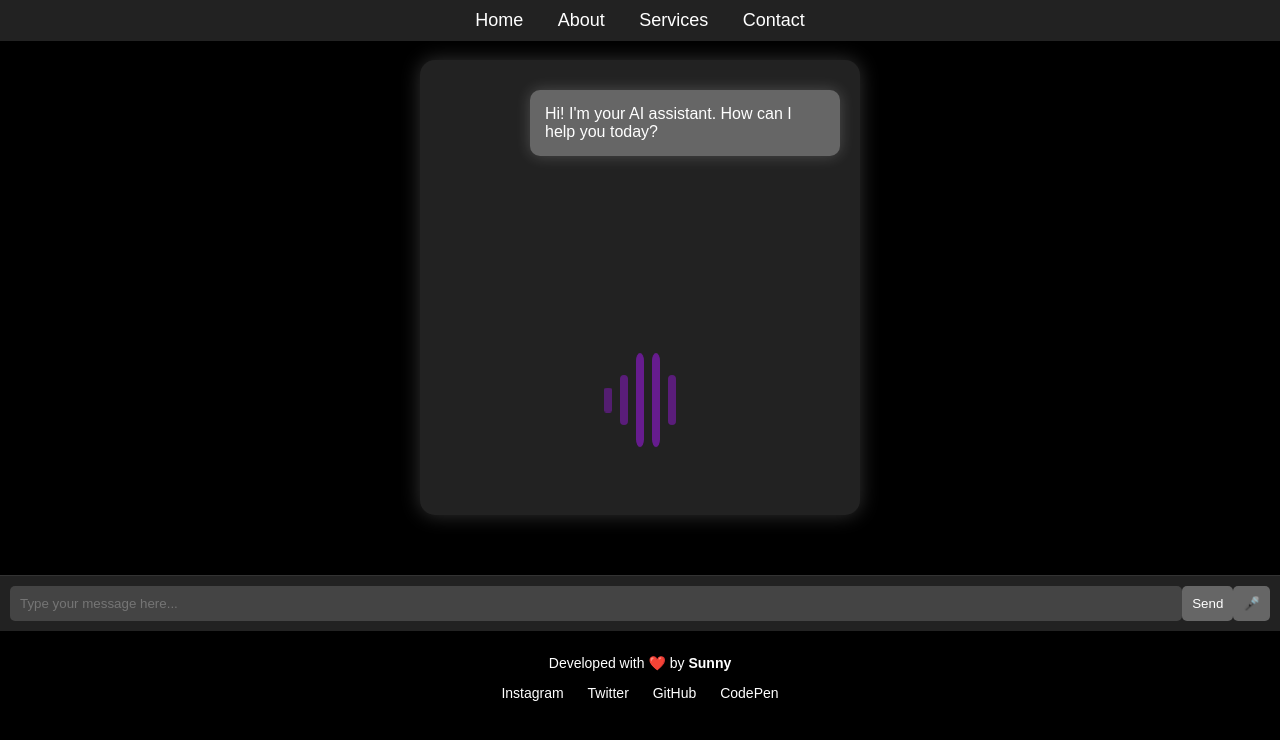
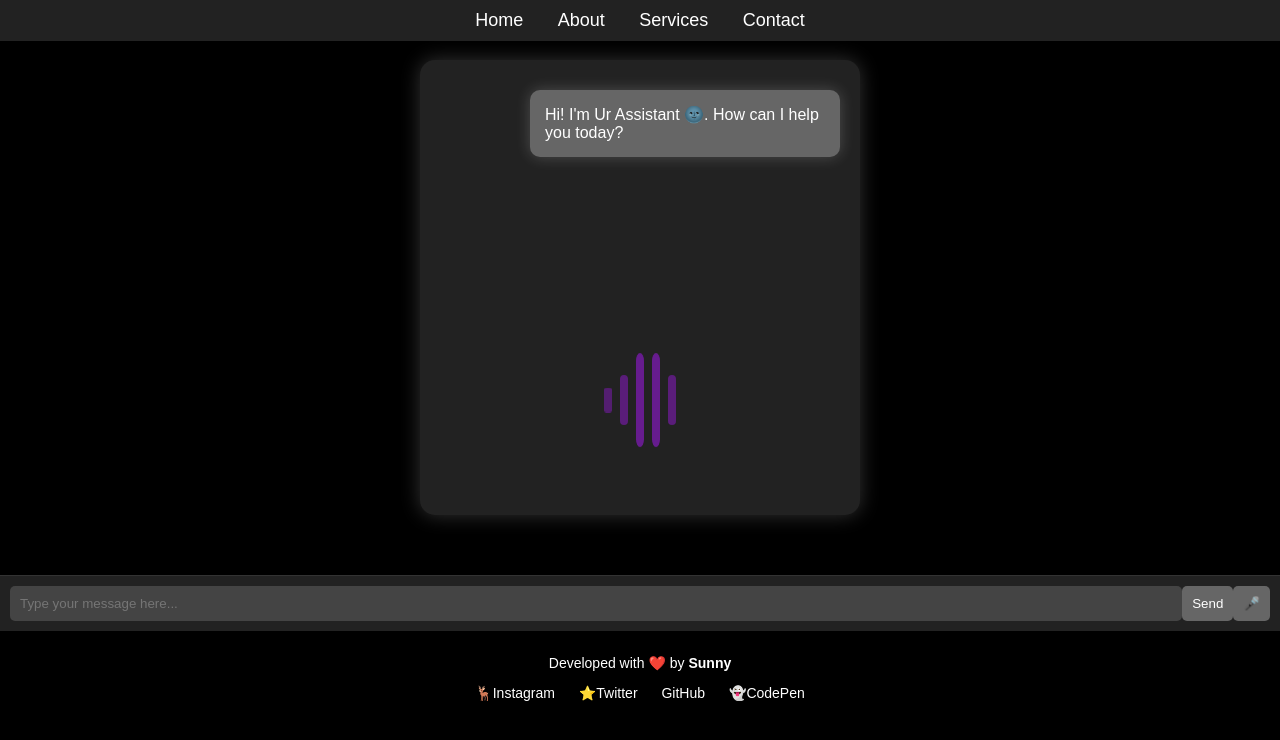
Before and after one commit to JustM3Sunny/Ai-Web-VoiceAssistant, a plain HTML site: page Assistant.html in a window 1280 px wide. Drawn offline with Linux system fonts and the light colour scheme.

Commit message:
Update Assistant.html

```diff
--- a/Assistant.html
+++ b/Assistant.html
@@ -13,7 +13,6 @@
             padding: 0;
 
         }
-
         .chat-container {
             max-width: 400px;
             margin: 60px auto;
@@ -220,10 +219,10 @@
     <footer>
         <p>Developed with ❤️ by <strong>Sunny</strong></p>
         <div>
-            <a href="https://www.instagram.com/__justaskcoding__76_/" target="_blank">Instagram</a>
-            <a href="https://x.com/JustM3Sunny" target="_blank">Twitter</a>
-            <a href="https://github.com/JustM3Sunny" target="_blank">GitHub</a>
-            <a href="https://codepen.io/JustM3Sunny" target="_blank">CodePen</a>
+            <a href="https://www.instagram.com/__justaskcoding__76_/" target="_blank">🦌Instagram</a>
+            <a href="https://x.com/JustM3Sunny" target="_blank">⭐Twitter</a>
+            <a href="https://github.com/JustM3Sunny" target="_blank"❤️>GitHub</a>
+            <a href="https://codepen.io/JustM3Sunny" target="_blank">👻CodePen</a>
         </div>
     </footer>
 
@@ -345,7 +344,7 @@
 
                 // Initial greeting for the assistant
                 window.addEventListener("load", () => {
-                    let greetingMessage = "Hi! I'm your AI assistant. How can I help you today?";
+                    let greetingMessage = "Hi! I'm Ur Assistant 🌚. How can I help you today?";
                     let greetingBox = createChatBox(`<div class="chat-box ai-chat">${greetingMessage}</div>`, "chat-message");
                     chatContainer.appendChild(greetingBox);
 
```
